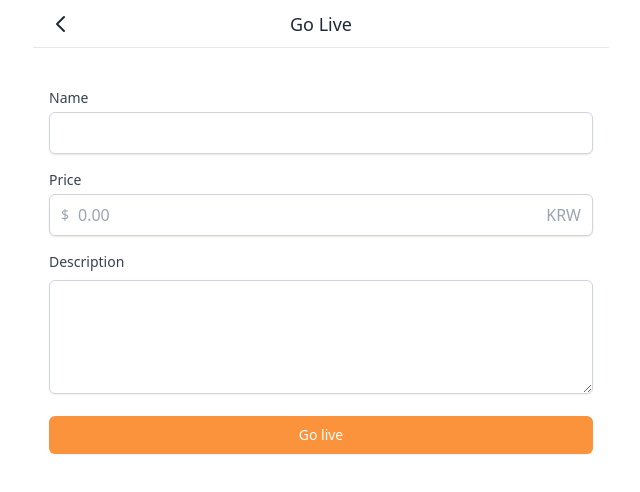
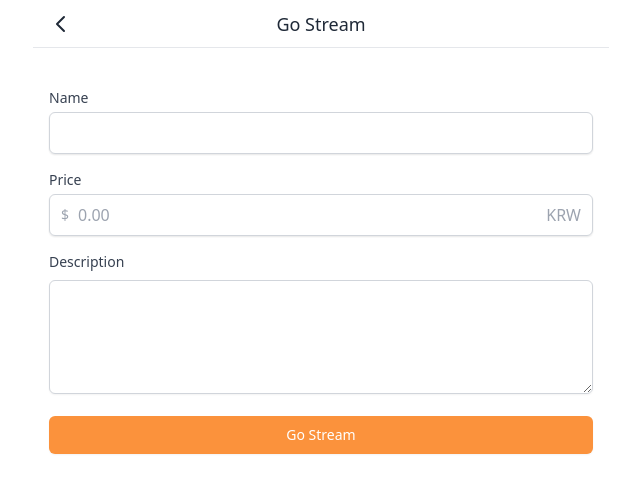
Before and after one commit to klastill/carrotMarket_clone, a Next.js app: page /streams/create in a window 1280 px wide. Shown: the top 492 px of the page, without its empty margins (319-959 px from the left). Built offline with nearby package versions, Linux system fonts and the light colour scheme.

Commit message:
separate components

```diff
--- a/components/layout.tsx
+++ b/components/layout.tsx
@@ -130,7 +130,7 @@ export default function Layout({
             <a
               className={cls(
                 "flex flex-col items-center space-y-2 ",
-                router.pathname === "/live"
+                router.pathname === "/streams"
                   ? "text-orange-400"
                   : "hover:text-gray-500 transition-colors"
               )}
--- a/pages/community/[id].tsx
+++ b/pages/community/[id].tsx
@@ -20,7 +20,7 @@ const CommunityPostDetail: NextPage = () => {
         </div>
         <div>
           <div className="mt-2 px-4 text-gray-700">
-            <span className="text-orange-500 font-medium">Q.</span> What is the
+            <span className="text-orange-400 font-medium">Q.</span> What is the
             best mandu restaurant?
           </div>
           <div className="flex px-4 space-x-5 mt-3 text-gray-700 py-2.5 border-b  w-full">
--- a/pages/enter.tsx
+++ b/pages/enter.tsx
@@ -65,7 +65,7 @@ export default function Enter() {
               </div>
             ) : null}
           </div>
-          <button className="mt-4 px-4 py-2 rounded-md text-sm font-medium text-white bg-orange-400 hover:bg-orange-500 border border-transparent shadow-sm focus:ring-2 focus:ring-offset-2 focus:ring-orange-500 focus:outline-none">
+          <button className="mt-4 px-4 py-2 rounded-md text-sm font-medium text-white bg-orange-400 hover:bg-orange-500 border border-transparent shadow-sm focus:ring-2 focus:ring-offset-2 focus:ring-orange-400 focus:outline-none">
             {method === "email" ? "Get login link" : null}
             {method === "phone" ? "Get one-time password" : null}
           </button>
--- a/pages/index.tsx
+++ b/pages/index.tsx
@@ -53,7 +53,7 @@ const Home: NextPage = () => {
           </div>
         </div>
       ))}
-      <button className="fixed rounded-full bg-orange-400 bottom-12 right-8 p-4 text-white shadow-xl font-medium hover:bg-orange-400 transition-colors border-transparent">
+      <button className="fixed rounded-full bg-orange-400 bottom-24 right-8 p-4 text-white shadow-xl font-medium hover:bg-orange-400 transition-colors border-transparent">
         <svg
           className="h-6 w-6"
           xmlns="http://www.w3.org/2000/svg"
--- a/pages/streams/[id].tsx
+++ b/pages/streams/[id].tsx
@@ -22,7 +22,7 @@ const Stream: NextPage = () => {
           </p>
         </div>
         <div>
-          <h2 className="text-2xl font-bold text-gray-900">Live Chat</h2>
+          <h2 className="text-2xl font-bold text-gray-900">Stream Chat</h2>
           <div className="py-10 pb-16 h-[50vh] overflow-y-scroll  px-4 space-y-4">
             <Message message="Hi how much are you selling them for?" />
             <Message message="I want ￦20,000" reversed />
--- a/pages/streams/create.tsx
+++ b/pages/streams/create.tsx
@@ -6,7 +6,7 @@ import TextArea from "../../components/textarea";
 
 const Create: NextPage = () => {
   return (
-    <Layout canGoBack title="Go Live">
+    <Layout canGoBack title="Go Stream">
       <form className=" space-y-4 py-10 px-4">
         <Input required label="Name" name="name" type="text" />
         <Input
@@ -18,7 +18,7 @@ const Create: NextPage = () => {
           kind="price"
         />
         <TextArea name="description" label="Description" />
-        <Button text="Go live" />
+        <Button text="Go Stream" />
       </form>
     </Layout>
   );
```
